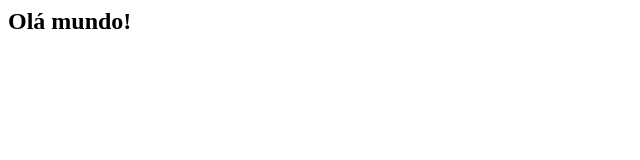
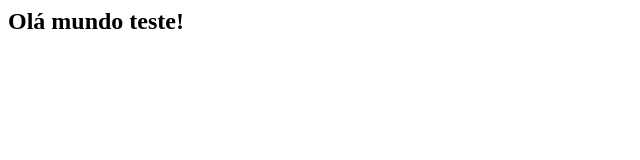
Before and after one commit to urubatan-pacheco/multistack-versionamento-git, a plain HTML site: page index.html in a window 1280 px wide. Shown: the full height of the page, 0-640 px from the left. Drawn offline with Linux system fonts and the light colour scheme.

Commit message:
novas alterações

```diff
--- a/index.html
+++ b/index.html
@@ -1 +1 @@
-<h2>Olá mundo! </h2>
+<h2>Olá mundo teste! </h2>
```
Also changed, not shown: index2.html (added, +1 -0 lines).
